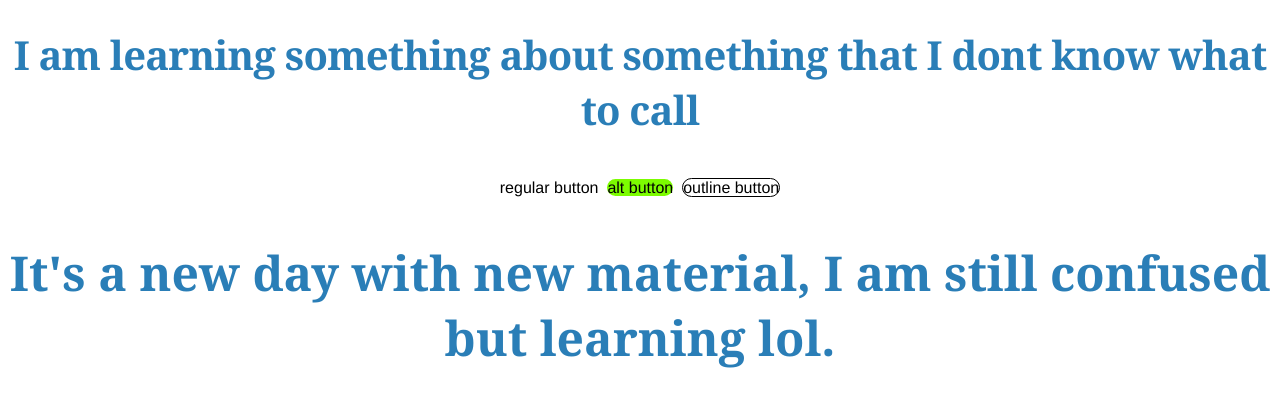
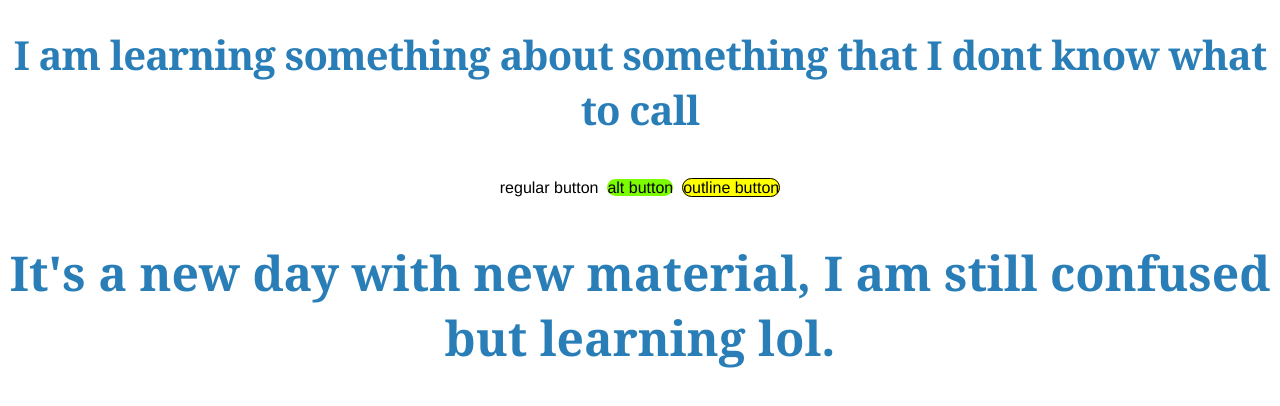
Before and after one commit to Kyleebeckley/L5KBeckley, a website: page index.html in a window 1280 px wide. Drawn offline with Linux system fonts and the light colour scheme.

Commit message:
style commit

```diff
--- a/css/style.css
+++ b/css/style.css
@@ -1 +1 @@
-:root{--font_sans: helvetica, sans-serif;--font_serif: georgia, serif;--color_blue: rgb(42, 126, 183);--color_pink: rgb(241, 55, 170);--color_yellow: rgb(241, 238, 55)}body{font-family:var(--font_sans);font-size:2rem;text-align:center}h1{font-size:2.5rem;letter-spacing:-0.02em}h1,h2,h3{font-family:var(--font_serif);color:var(--color_blue);text-align:center}body{margin:0}main{margin:10vw,40vw}.button{background-color:var(--color-pink);color:var(--color-pink);padding:.75em,1.5em;border-radius:100px;transition:all 150ms;text-decoration:none;font-family:var(--font_sans);font-size:1rem;text-align:center;background-color:var(--color-pink)}.button:hover{background-color:var(--color-yellow)}.button-alt{background-color:var(--color-pink);color:var(--color-pink);padding:.75em,1.5em;border-radius:100px;transition:all 150ms;text-decoration:none;font-family:var(--font_sans);font-size:1rem;text-align:center;background-color:#7cfc00}.button-alt:hover{background-color:var(--color-yellow)}.button-outline{background-color:var(--color-pink);color:var(--color-pink);padding:.75em,1.5em;border-radius:100px;transition:all 150ms;text-decoration:none;font-family:var(--font_sans);font-size:1rem;text-align:center;background-color:none;border:1px solid;color:unset}.button-outline:hover{background-color:var(--color-yellow)}/*# sourceMappingURL=style.css.map */
+:root{--font_sans: helvetica, sans-serif;--font_serif: georgia, serif;--color_blue: rgb(42, 126, 183);--color_pink: rgb(241, 55, 170);--color_yellow: rgb(241, 238, 55)}body{font-family:var(--font_sans);font-size:2rem;text-align:center}h1{font-size:2.5rem;letter-spacing:-0.02em}h1,h2,h3{font-family:var(--font_serif);color:var(--color_blue);text-align:center}body{margin:0}main{margin:10vw,40vw}.button{background-color:var(--color-pink);color:var(--color-pink);padding:.75em,1.5em;border-radius:100px;transition:all 150ms;text-decoration:none;font-family:var(--font_sans);font-size:1rem;text-align:center;background-color:var(--color-pink)}.button:hover{background-color:var(--color-yellow)}.button-alt{background-color:var(--color-pink);color:var(--color-pink);padding:.75em,1.5em;border-radius:100px;transition:all 150ms;text-decoration:none;font-family:var(--font_sans);font-size:1rem;text-align:center;background-color:#7cfc00}.button-alt:hover{background-color:var(--color-yellow)}.button-outline{background-color:var(--color-pink);color:var(--color-pink);padding:.75em,1.5em;border-radius:100px;transition:all 150ms;text-decoration:none;font-family:var(--font_sans);font-size:1rem;text-align:center;background-color:#ff0;border:1px solid;color:unset}.button-outline:hover{background-color:var(--color-yellow)}/*# sourceMappingURL=style.css.map */
```
